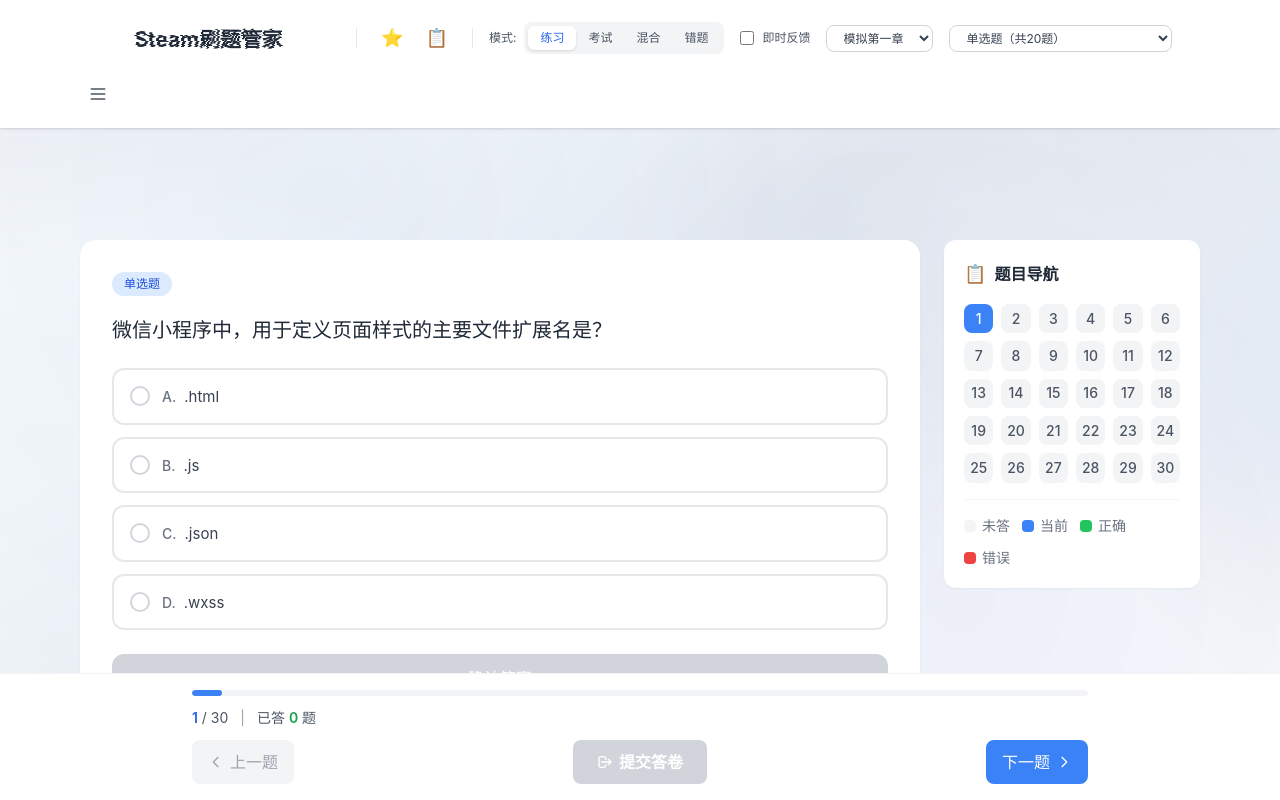
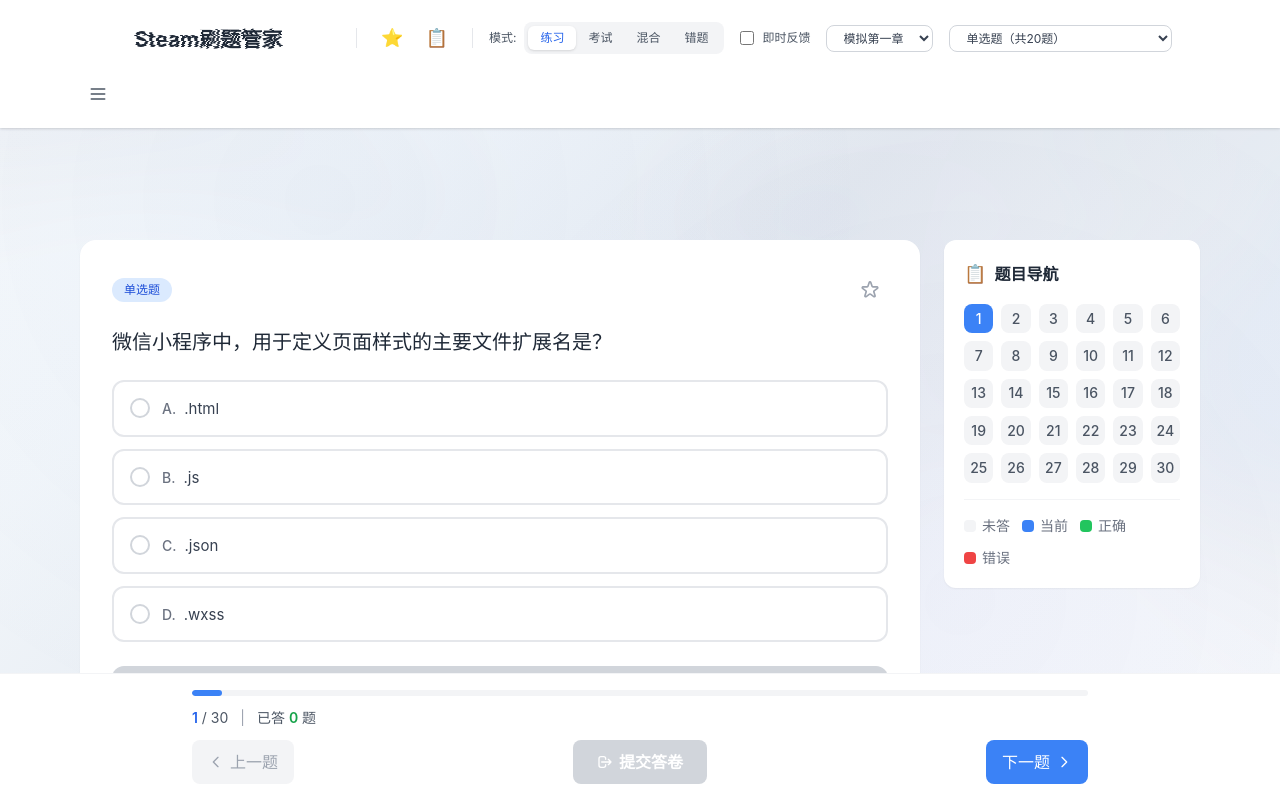
Before and after one commit to wssb321/shuati, a React (Vite) app: page /#/ in a window 1280 px wide. Built offline with nearby package versions, Linux system fonts and the light colour scheme.

Commit message:
添加题目收藏功能：在题目卡片右上角添加收藏按钮

```diff
--- a/src/components/QuestionCard.tsx
+++ b/src/components/QuestionCard.tsx
@@ -1,5 +1,6 @@
 import { useState, useEffect, useRef, memo } from 'react';
 import { Question } from '../utils/questionParser';
+import { isBookmarked, toggleBookmark } from '../utils/bookmarkManager';
 
 interface QuestionCardProps {
   question: Question;
@@ -25,7 +26,21 @@ export const QuestionCard = memo(function QuestionCard({
   const [selected, setSelected] = useState<string[]>(question.userAnswer || []);
   const [showAnswer, setShowAnswer] = useState(false);
   const [clickedOption, setClickedOption] = useState<string | null>(null);
+  const [bookmarked, setBookmarked] = useState(false);
   const optionRefs = useRef<{ [key: string]: HTMLDivElement | null }>({});
+
+  useEffect(() => {
+    if (quizFile) {
+      setBookmarked(isBookmarked(question.id, quizFile));
+    }
+  }, [question.id, quizFile]);
+
+  const handleBookmarkClick = () => {
+    if (quizFile) {
+      toggleBookmark(question.id, quizFile);
+      setBookmarked(!bookmarked);
+    }
+  };
 
   useEffect(() => {
     setSelected(question.userAnswer || []);
@@ -115,8 +130,9 @@ export const QuestionCard = memo(function QuestionCard({
 
   return (
     <div className="bg-white rounded-2xl p-6 sm:p-8 shadow-sm">
-      {/* 题目类型标签 */}
-      <div className="mb-5 flex items-center gap-2">
+      {/* 题目类型标签和收藏按钮 */}
+      <div className="mb-5 flex items-center justify-between">
+        <div className="flex items-center gap-2">
           <span className={`px-3 py-1 rounded-full text-xs font-medium ${
             question.type === 'single'
               ? 'bg-blue-100 text-blue-700'
@@ -128,6 +144,20 @@ export const QuestionCard = memo(function QuestionCard({
             <span className="text-xs text-gray-500">
               多选题
             </span>
+          )}
+        </div>
+        {quizFile && (
+          <button
+            onClick={handleBookmarkClick}
+            className={`p-2 rounded-lg transition-all hover:bg-gray-100 ${
+              bookmarked ? 'text-yellow-500' : 'text-gray-400 hover:text-gray-600'
+            }`}
+            title={bookmarked ? '取消收藏' : '收藏题目'}
+          >
+            <svg className="w-5 h-5" fill={bookmarked ? 'currentColor' : 'none'} stroke="currentColor" viewBox="0 0 24 24">
+              <path strokeLinecap="round" strokeLinejoin="round" strokeWidth={2} d="M11.049 2.927c.3-.921 1.603-.921 1.902 0l1.519 4.674a1 1 0 00.95.69h4.915c.969 0 1.371 1.24.588 1.81l-3.976 2.888a1 1 0 00-.363 1.118l1.518 4.674c.3.922-.755 1.688-1.538 1.118l-3.976-2.888a1 1 0 00-1.176 0l-3.976 2.888c-.783.57-1.838-.197-1.538-1.118l1.518-4.674a1 1 0 00-.363-1.118l-3.976-2.888c-.784-.57-.38-1.81.588-1.81h4.914a1 1 0 00.951-.69l1.519-4.674z" />
+            </svg>
+          </button>
         )}
       </div>
 
```
Lines whose indentation alone changed are shown as unchanged.
